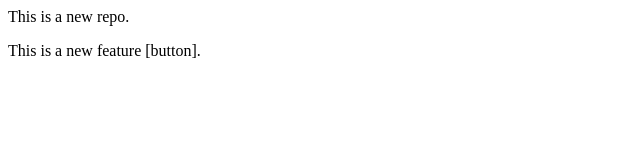
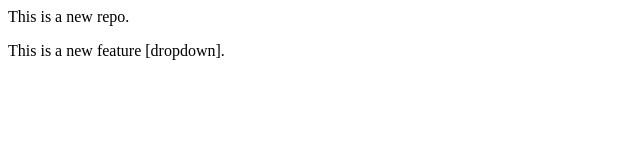
Before and after one commit to navneet207/localRepo, a plain HTML site: page LocalRepo/index.html in a window 1280 px wide. Shown: the full height of the page, 0-640 px from the left. Drawn offline with Linux system fonts and the light colour scheme.

Commit message:
Add dropdown

```diff
--- a/LocalRepo/index.html
+++ b/LocalRepo/index.html
@@ -1,2 +1,2 @@
 <p>This is a new repo.</p>
-<p>This is a new feature [button].</p>
+<p>This is a new feature [dropdown].</p>
```
